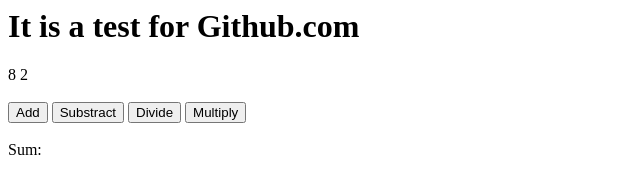
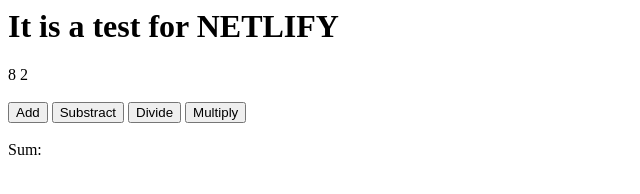
Before and after one commit to namakoro/js, a plain HTML site: page index.html in a window 1280 px wide. Shown: the whole page, without its empty margins (0-640 px from the left). Drawn offline with Linux system fonts and the light colour scheme.

Commit message:
NETLIFY TEST
Test for netlify

```diff
--- a/index.html
+++ b/index.html
@@ -3,7 +3,7 @@
         <link rel="stylesheet" href="index.css">
     </head>
     <body>
-        <h1>It is a test for Github.com</h1>
+        <h1>It is a test for NETLIFY</h1>
         <span id="num1-el"></span>
         <span id="num2-el"></span>
         <br>
```
